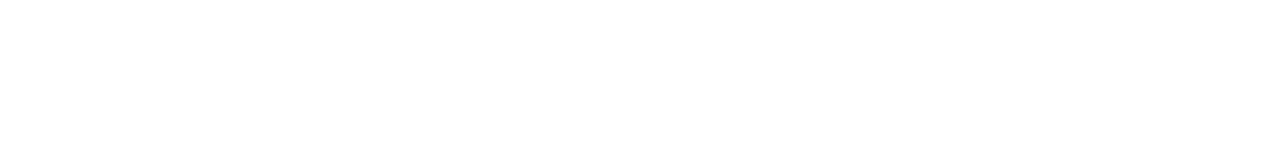
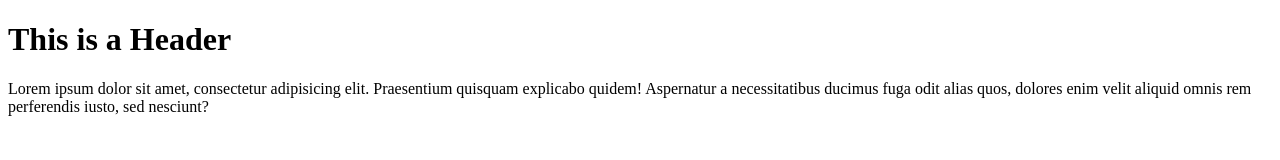
Before and after one commit to tangruler/git-one, a plain HTML site: page index.html in a window 1280 px wide. Drawn offline with Linux system fonts and the light colour scheme.

```diff
--- a/index.html
+++ b/index.html
@@ -3,9 +3,10 @@
 <head>
   <meta charset="UTF-8">
   <meta name="viewport" content="width=device-width, initial-scale=1.0">
-  <title>Luke, I am your father</title>
+  <title>Happy Happy Hippos</title>
 </head>
 <body>
-
+  <h1>This is a Header</h1>
+  <p>Lorem ipsum dolor sit amet, consectetur adipisicing elit. Praesentium quisquam explicabo quidem! Aspernatur a necessitatibus ducimus fuga odit alias quos, dolores enim velit aliquid omnis rem perferendis iusto, sed nesciunt?</p>
 </body>
 </html>
```
